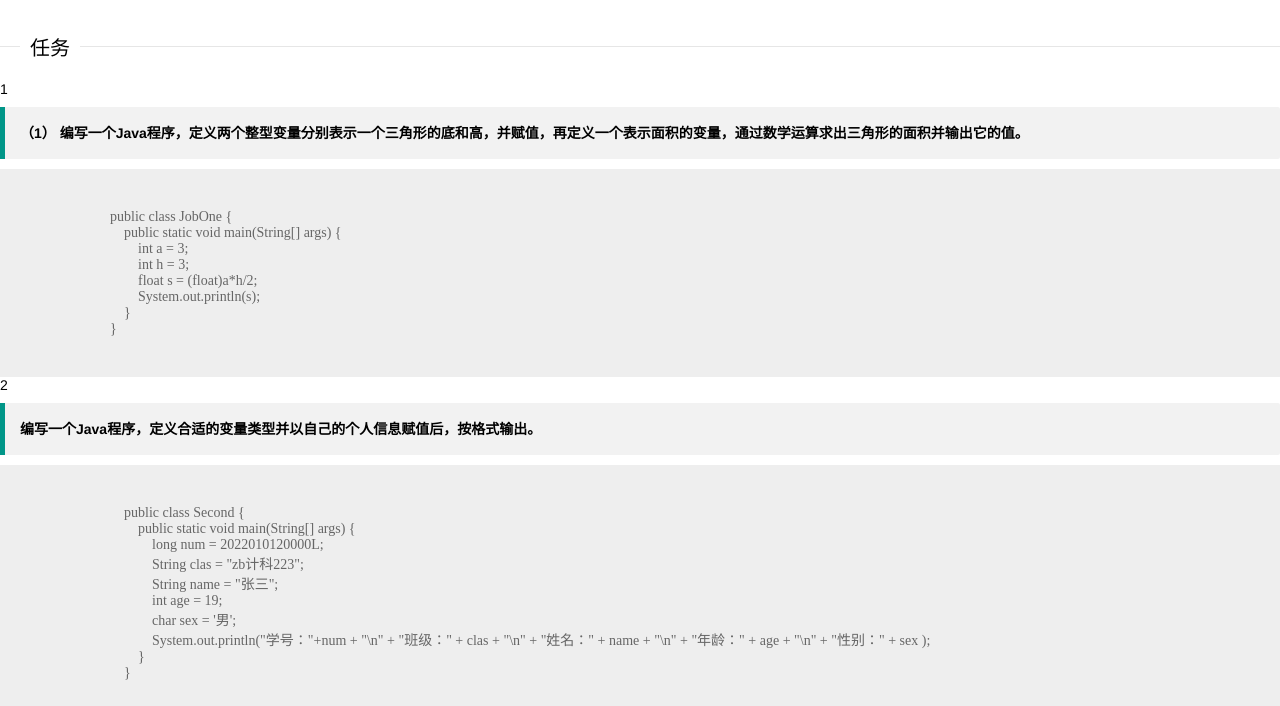
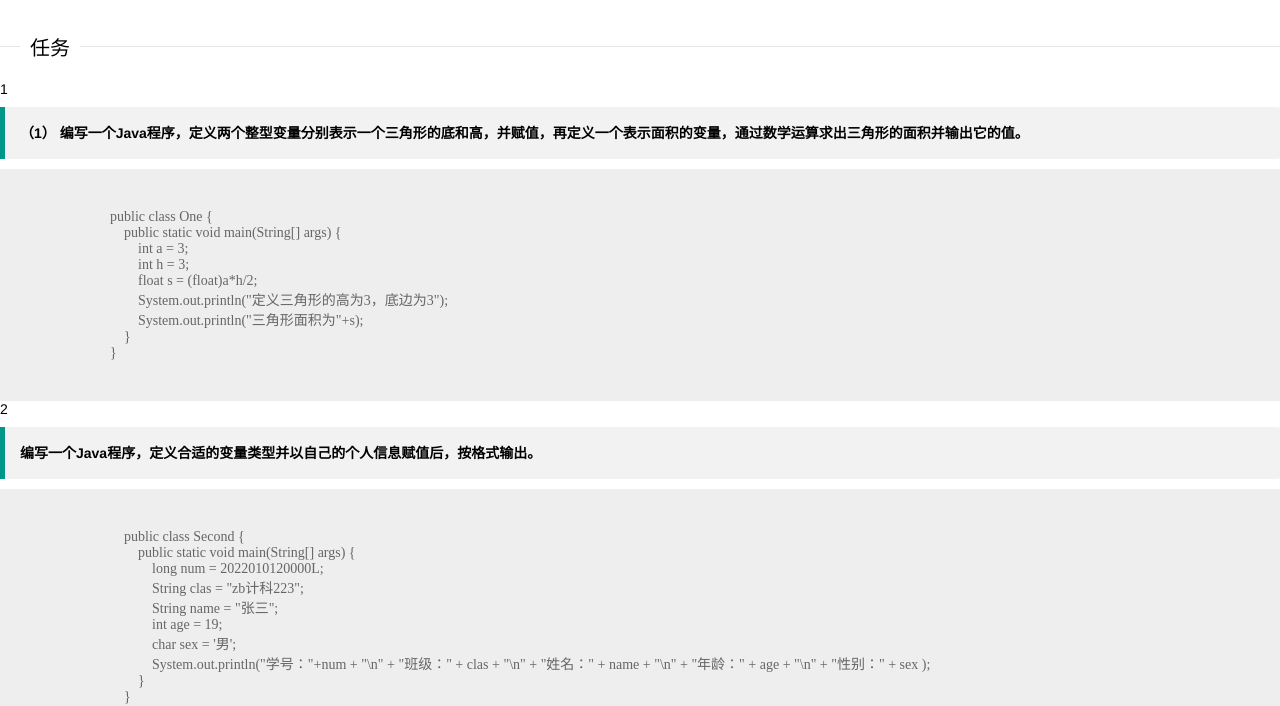
Before and after one commit to sun-page/bjxt, a plain HTML site: page html/device/2-1.html in a window 1280 px wide. Shown: the part 96-802 px from the top of the page. Drawn offline with Linux system fonts and the light colour scheme.

Commit message:
Update 2-1.html

```diff
--- a/html/device/2-1.html
+++ b/html/device/2-1.html
@@ -25,12 +25,13 @@
                 <div class="layui-panel">
                   <div style="padding: 10px 10px;">
                 <pre>
-                    public class JobOne {
+                    public class One {
                         public static void main(String[] args) {
                             int a = 3;
                             int h = 3;
                             float s = (float)a*h/2;
-                            System.out.println(s);
+                            System.out.println("定义三角形的高为3，底边为3");
+                            System.out.println("三角形面积为"+s);
                         }
                     }
 </pre>
```
